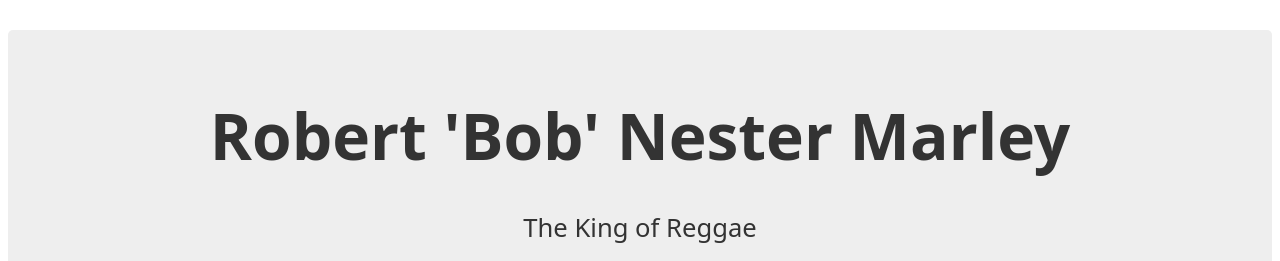
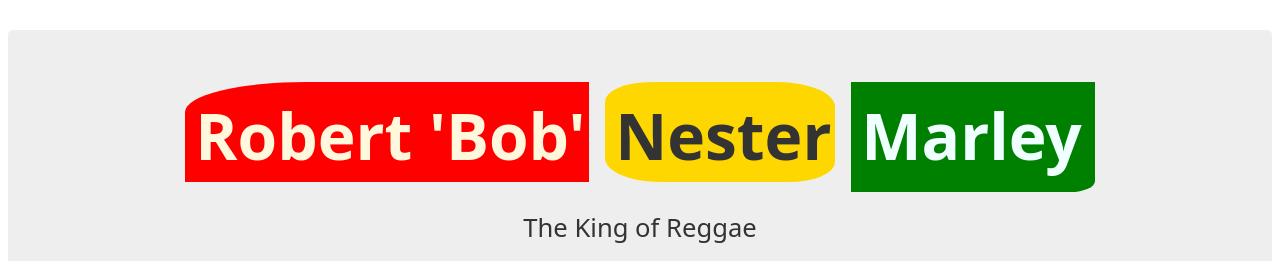
Before and after one commit to reuben-germain/bob-marley-tribute-page, a plain HTML site: page index.html in a window 1280 px wide. Shown: the top 261 px of the page. Drawn offline with Linux system fonts and the light colour scheme.

Commit message:
styled the h1 span id's

```diff
--- a/index.html
+++ b/index.html
@@ -10,7 +10,7 @@
 
 <body>
     <main id="main">
-        <h1 id="title">Robert 'Bob' Nester Marley</h1>
+        <h1 id="title"><span id="fn">Robert 'Bob'</span> <span id="mn">Nester</span> <span id="ln">Marley</span></h1>
         <p>The King of Reggae</p>
         <figure id="img-div">
             <img id="image"
--- a/styles.css
+++ b/styles.css
@@ -20,6 +20,29 @@ h1 {
     font-size: 4rem;
     margin-bottom: 0;
     display: block;
+}
+
+#fn {
+    background: red;
+    color: cornsilk;
+    padding: 10px 3px 3px 10px;
+    border-top-left-radius: 30%;
+}
+
+#mn {
+background: gold;
+transform: rotate(2deg);
+top: -1px;
+left: -1px;
+border-radius: 20% 25% 20% 24%;
+padding: 10px 3px 3px 10px;
+}
+
+#ln {
+background: green;
+color: azure;
+padding: 10px 13px 13px 10px;
+border-bottom-right-radius: 10%;
 }
 
 #img-div {
```
